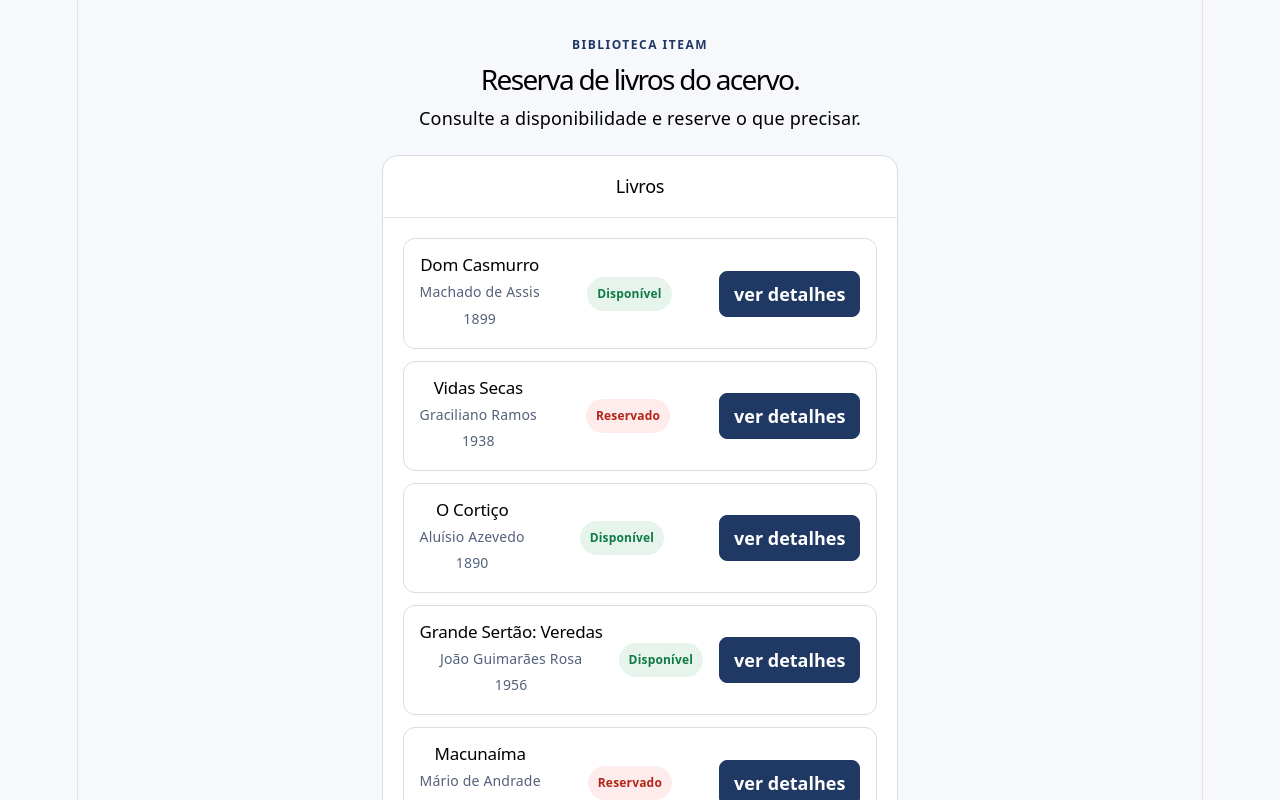
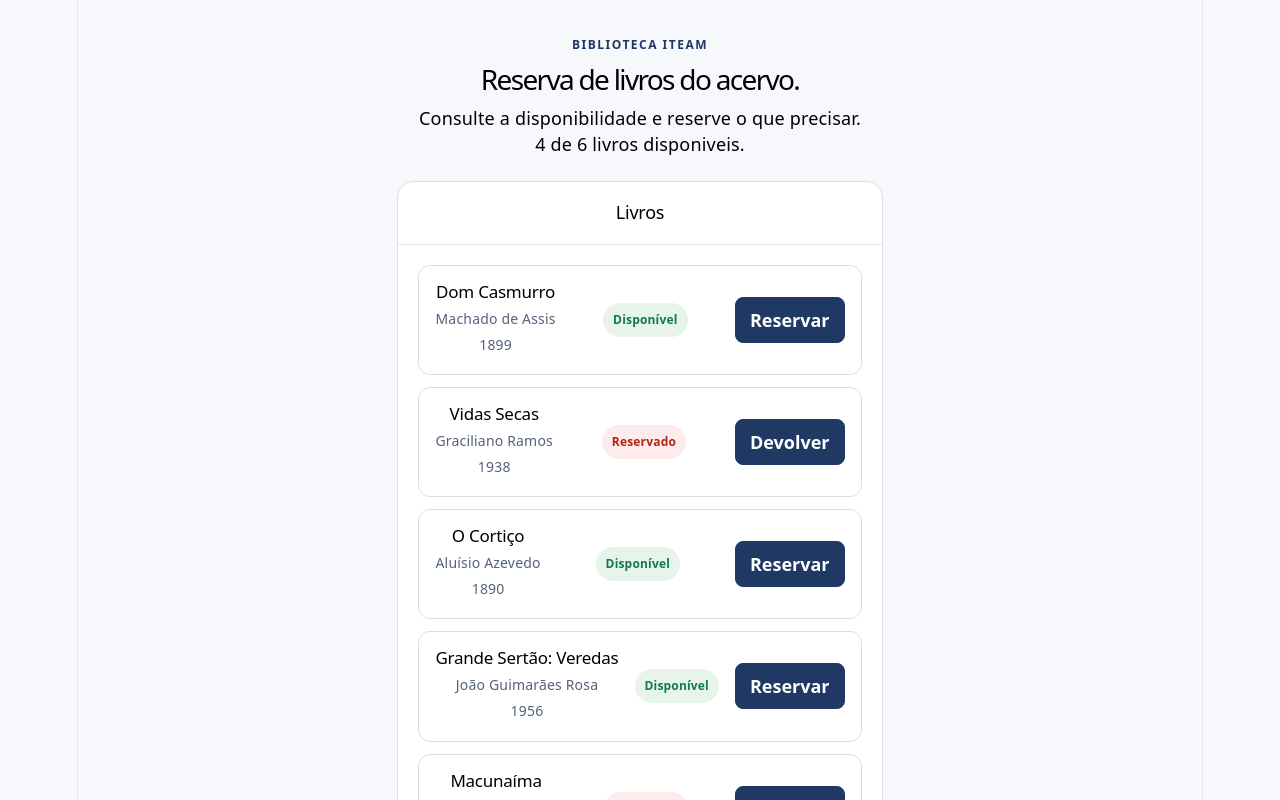
Before and after one commit to JuhMafra/reserva-biblioteca-juliana, a React (Vite) app: page / in a window 1280 px wide. Shown: the top 800 px of the page. Built offline with nearby package versions, Linux system fonts and the light colour scheme.

Commit message:
feat: adiciona estado e alterna reserva

```diff
--- a/package.json
+++ b/package.json
@@ -13,6 +13,7 @@
     "react-dom": "^19.2.8"
   },
   "devDependencies": {
+    "@rolldown/binding-win32-x64-msvc": "^1.2.8",
     "@vitejs/plugin-react": "^6.1.1",
     "vite": "^8.3.0"
   }
--- a/src/App.jsx
+++ b/src/App.jsx
@@ -1,22 +1,39 @@
+import { useState } from "react";
 import "./App.css";
 import { books } from "./data/books";
 import Panel from "./components/panel";
 import BookList from "./components/BookList";
 
 export default function App() {
+  const [livro, setLivro] = useState(books);
+
+  const completedCount = livro.filter(
+    (book) => book.available,
+  ).length;
+
   function handleReserve(bookId) {
-  window.alert(`Livro ${bookId} — ação ainda não implementada`);
-}
+    setLivro((currentBook) =>
+      currentBook.map((book) =>
+        book.id === bookId
+          ? { ...book, available: !book.available }
+          : book,
+      ),
+    );
+  }
   return (
     <main className="app">
       <header className="hero">
         <p className="eyebrow">BIBLIOTECA ITEAM</p>
         <h1>Reserva de livros do acervo.</h1>
         <p>Consulte a disponibilidade e reserve o que precisar.</p>
+        <p>
+          {completedCount} de {books.length} livros disponiveis.
+        </p>
+
       </header>
       <Panel title="Livros">
-       <BookList books={books}  onShowDetails={handleReserve} />
-       </Panel>
+        <BookList books={livro} onToggle={handleReserve} />
+      </Panel>
     </main>
   );
 }
--- a/src/components/BookCard.jsx
+++ b/src/components/BookCard.jsx
@@ -4,7 +4,7 @@ export default function BookCard({
  author,
 year,
 available,
-onShowDetails,
+onToggle,
 }) {
  return (
  <article className="book-card">
@@ -13,11 +13,11 @@ onShowDetails,
             <p>{author}</p>
             <p>{year}</p>
           </div>
- <span className={`badge ${available ? "badge-ok" : "badge-off"}`}>
+           <span className={`badge ${available ? "badge-ok" : "badge-off"}`}>
   {available ? "Disponível" : "Reservado"}
   </span>
-  <button type="button" onClick={() => onShowDetails(id)}>
-    ver detalhes
+  <button type="button" onClick={() => onToggle(id)}>
+ {available ? "Reservar" : "Devolver"}
  </button>
  </article>
 
--- a/src/components/BookList.jsx
+++ b/src/components/BookList.jsx
@@ -1,7 +1,7 @@
 import BookCard from "./BookCard";
-export default function BookList({books, onShowDetails}) {
+export default function BookList({books, onToggle}) {
  if (books.length === 0) {
- return <p>Nenhum hábito cadastrado.</p>;
+ return <p>Nenhum livro cadastrado.</p>;
  }
  return (
  <section className="book-list" aria-label="Livros">
@@ -9,7 +9,7 @@ export default function BookList({books, onShowDetails}) {
  <BookCard
  key={book.id}
  {...book}
- onShowDetails={onShowDetails}
+ onToggle={onToggle}
  />
  ))}
  </section>
```
Also changed, not shown: 1 other file (tests, documents, lock files or other folders).
